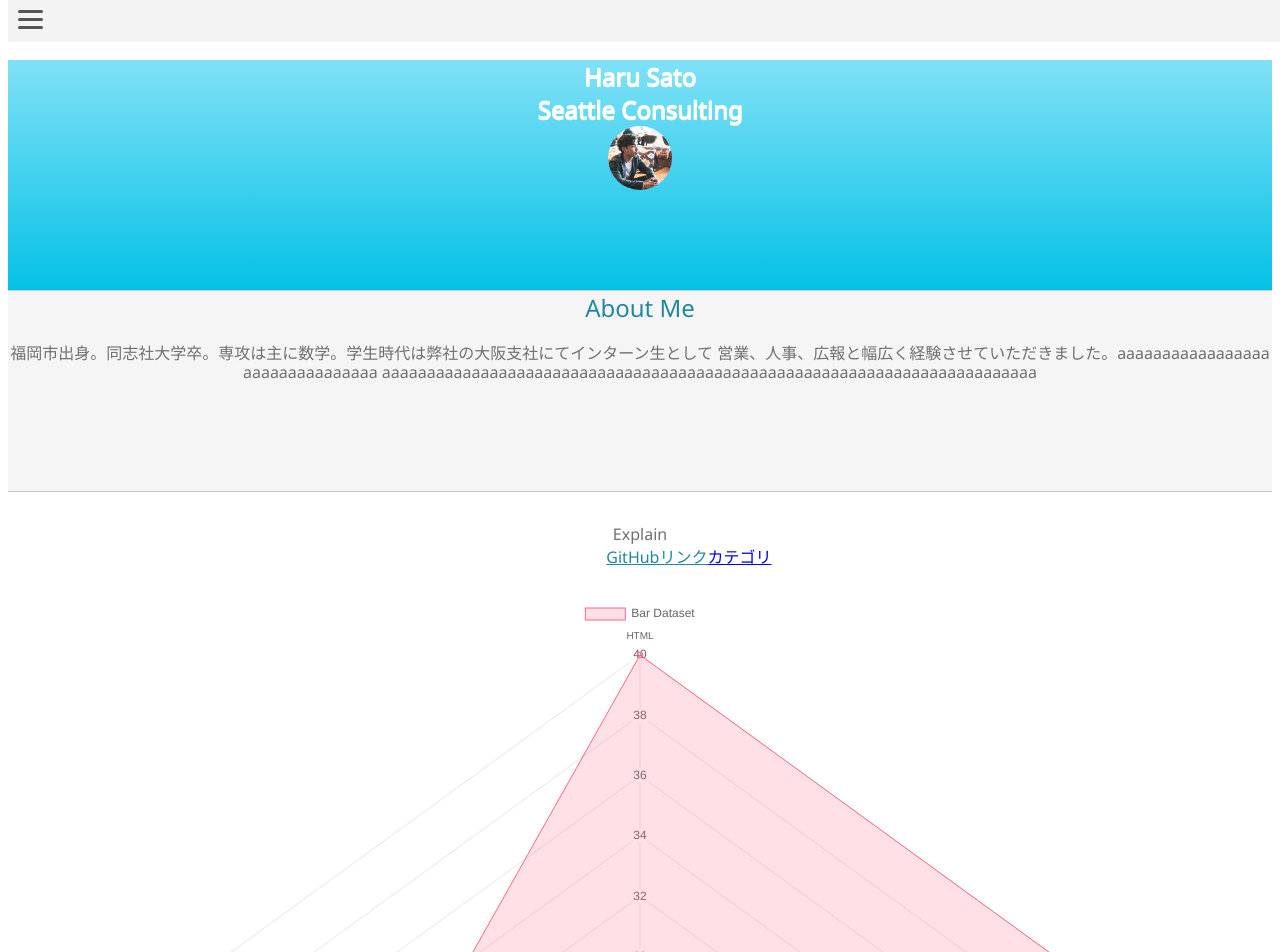
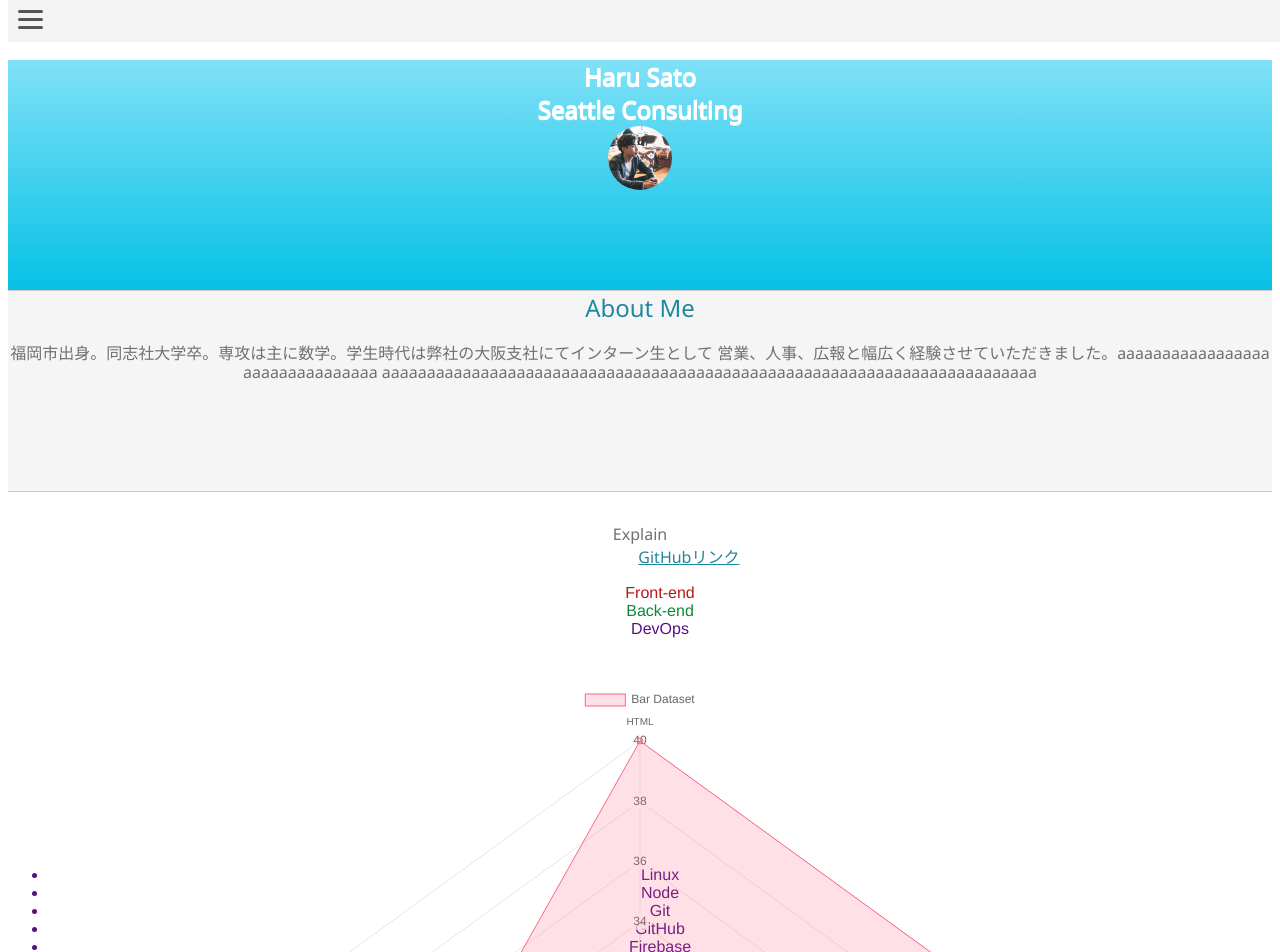
Before and after one commit to haru-sato/haru, a Vue app: page / in a window 1280 px wide. Shown: the top 952 px of the page. Built offline with nearby package versions, Linux system fonts and the light colour scheme.

Commit message:
【ポートフォリオ実装】20200415_2

```diff
--- a/src/components/Skill.vue
+++ b/src/components/Skill.vue
@@ -11,15 +11,71 @@
       id="gitHubLink"
       href="https://github.com/haru-sato/portfolio"
     >GitHubリンク</a>
-    <a
-      id="skillCategories"
-      href="#"
-    >カテゴリ</a>
+    <div id="skillCategories">
+      <ul>
+        <li>
+          <span
+            id="Front"
+            @click="FrontChange"
+          > Front-end</span>
+        </li>
+        <li>
+          <span
+            id="Back"
+            @click="BackChange"
+          >Back-end</span>
+        </li>
+        <li>
+          <span
+            id="DevOps"
+            @click="DevChange"
+          >DevOps</span>
+        </li>
+      </ul>
+    </div>
     <div id="skillList">
-      スキル
+      <ul
+        id="Front-end"
+        :class="{'active': Frontclicked}"
+      >
+        <li>HTML</li>
+        <li>CSS</li>
+        <li>JavaScript</li>
+        <li>SCSS</li>
+        <li>Vue</li>
+      </ul>
+      <ul
+        id="Back-end"
+        :class="{'active': Backclicked}"
+      >
+        <li>Java</li>
+        <li>Ruby</li>
+        <li>Python</li>
+        <li>C</li>
+        <li>MySQL</li>
+      </ul>
+      <ul
+        id="DevOps"
+        :class="{'active': Devclicked}"
+      >
+        <li>Linux</li>
+        <li>Node</li>
+        <li>Git</li>
+        <li>GitHub</li>
+        <li>Firebase</li>
+      </ul>
     </div>
-    <div id="skillGraph">
-      <FrontChart /><BackChart /><DevOpsChart />
+    <div
+      v-if="Frontclicked"
+      id="skillGraph"
+    >
+      <FrontChart />
+    </div>
+    <div v-if="Backclicked">
+      <BackChart />
+    </div>
+    <div v-if="Devclicked">
+      <DevChart />
     </div>
   </div>
 </template>
@@ -27,14 +83,38 @@
 <script>
   import FrontChart from './FrontChart.vue';
   import BackChart from './BackChart.vue';
-  import DevOpsChart from './DevOpsChart.vue';
+  import DevChart from './DevChart.vue';
 
   export default {
     name : 'Skill' ,
     components: {
     FrontChart,
     BackChart,
-    DevOpsChart
+    DevChart
+    },
+  data() {
+    return{
+      Frontclicked:true,
+      Backclicked:false,
+      Devcliced:false
+    }
+  },
+    methods:{
+      Frontchange(){
+        this.Frontclicked=true;
+        this.Backclicked=false;
+        this.Devclicked=false;
+      },
+      Backchange(){
+        this.Frontclicked=false;
+        this.Backclicked=true;
+        this.Devclicked=false;
+      },
+      Devchange(){
+        this.Backclicked=false;
+        this.Frontclicked=false;
+        this.Devclicked=true;
+      }
     }
   }
 </script>
@@ -87,4 +167,15 @@
     height: 30px;
   }
 
+  #Front {
+    color: #b51a1a;
+  }
+
+  #Back {
+    color: #0f8839;
+  }
+
+  #DevOps {
+    color: #571083;
+  }
 </style>
```
Also changed, not shown: src/components/DevChart.vue (renamed from src/components/DevOpsChart.vue).
